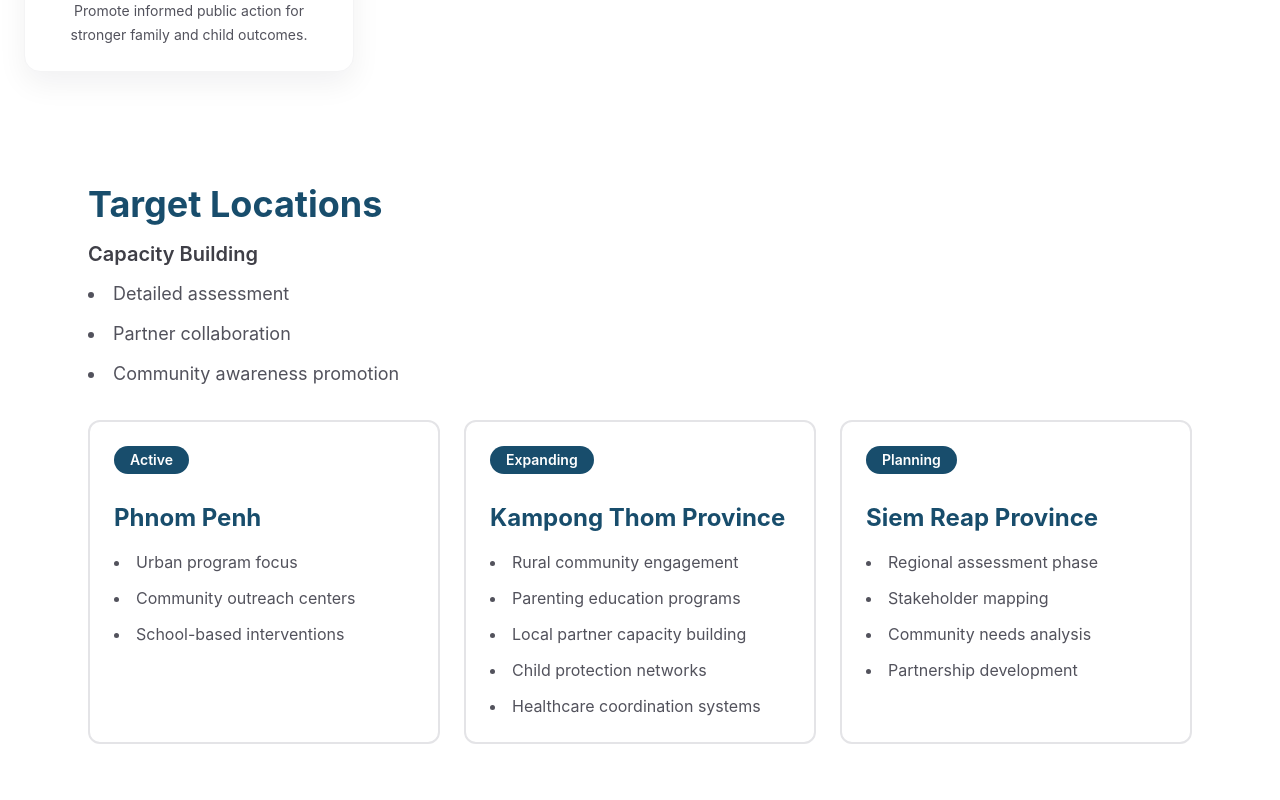
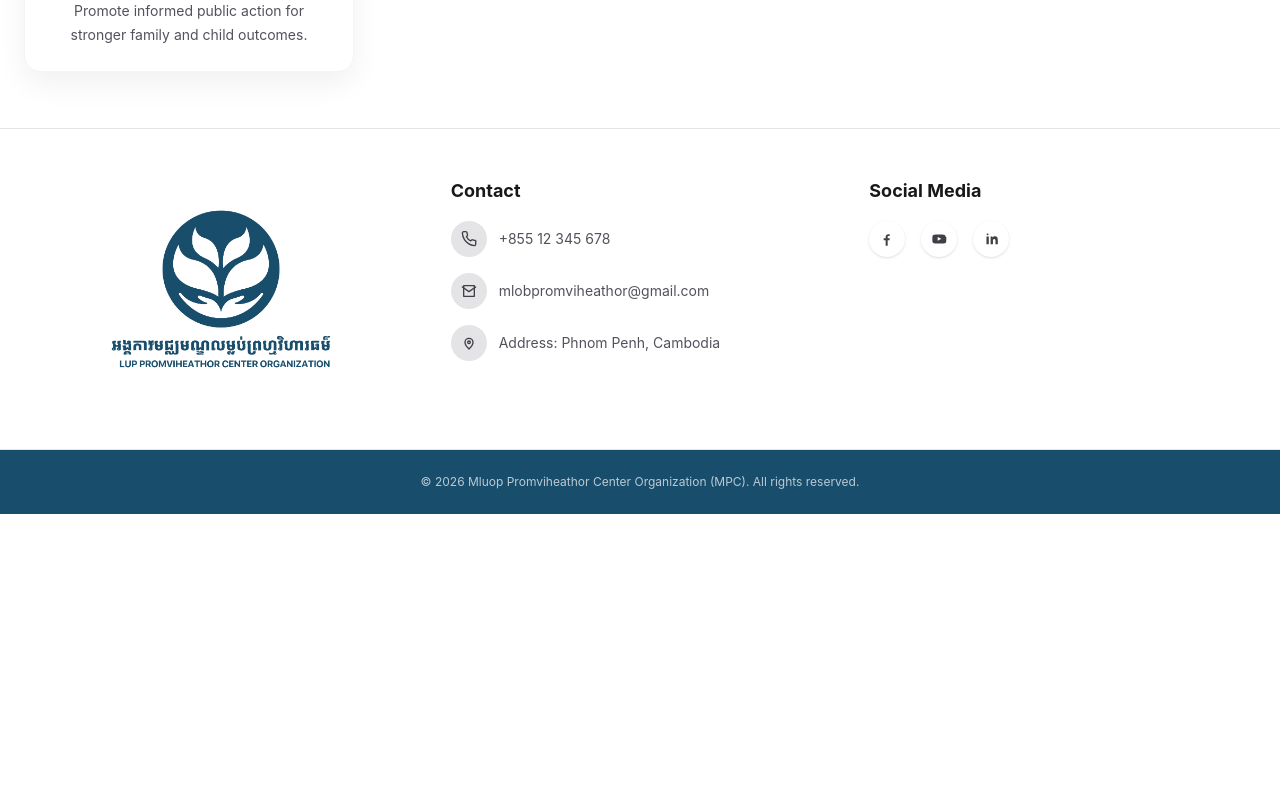
Before and after one commit to mpc-organization/MPC-Web-V1, a Next.js app: page /home in a window 1280 px wide. Shown: the part 2660-3460 px from the top of the page. After the commit the page ends 3174 px from the top, so only its background shows below. Built offline with nearby package versions, Linux system fonts and the light colour scheme; a web font is replaced by a local one.

Commit message:
Remove unnessary component out

```diff
--- a/app/(public)/home/page.tsx
+++ b/app/(public)/home/page.tsx
@@ -373,50 +373,6 @@ export default function HomePage() {
             </div>
           </div>
         </section>
-
-        <section
-          className="relative left-1/2 w-screen max-w-[100vw] -translate-x-1/2 bg-white py-10 dark:bg-zinc-900 sm:py-14"
-          lang={locale === "km" ? "km" : "en"}
-        >
-          <div className="mx-auto flex w-full max-w-6xl flex-col gap-8 px-4 sm:px-6 lg:py-0">
-            <div className="space-y-4">
-              <h2 className="text-3xl font-bold text-[#184D6C] sm:text-4xl">
-                {targetLocationsTitle}
-              </h2>
-              <div className="space-y-3">
-                <h3 className="text-xl font-semibold text-zinc-700 dark:text-zinc-300">
-                  {targetLocationsSubtitle}
-                </h3>
-                <ul className={`list-inside list-disc space-y-3 text-lg text-zinc-600 dark:text-zinc-400 ${locale === "km" ? "leading-10" : ""}`}>
-                  {locationBullets.map((bullet) => (
-                    <li key={bullet}>{bullet}</li>
-                  ))}
-                </ul>
-              </div>
-            </div>
-
-            <div className="grid gap-6 md:grid-cols-3">
-              {TARGET_LOCATIONS.map((location) => (
-                <div
-                  key={location.id}
-                  className="rounded-xl border-2 border-zinc-200 p-6 dark:border-zinc-700"
-                >
-                  <div className="mb-4 inline-block rounded-full bg-[#184D6C] px-4 py-1 text-sm font-semibold text-white">
-                    {location.status[locale]}
-                  </div>
-                  <h3 className="mt-3 text-xl font-bold text-[#184D6C] sm:text-2xl">
-                    {location.title[locale]}
-                  </h3>
-                  <ul className={`mt-4 list-inside list-disc space-y-3 text-base text-zinc-600 dark:text-zinc-400 ${locale === "km" ? "leading-9" : ""}`}>
-                    {location.description[locale].map((desc) => (
-                      <li key={desc}>{desc}</li>
-                    ))}
-                  </ul>
-                </div>
-              ))}
-            </div>
-          </div>
-        </section>
       </main>
       <footer className="border-t border-zinc-200 bg-white dark:border-zinc-700 dark:bg-zinc-900">
         <div className="mx-auto w-full px-4 py-12 sm:px-6 lg:px-8">
```
